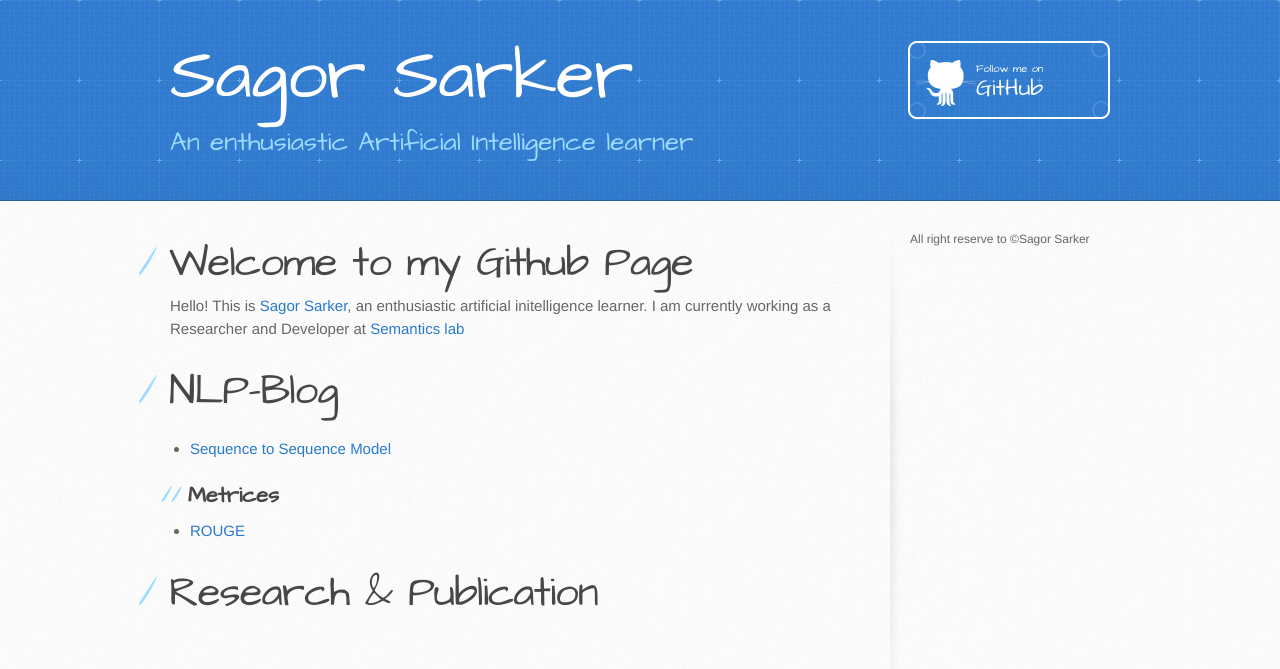
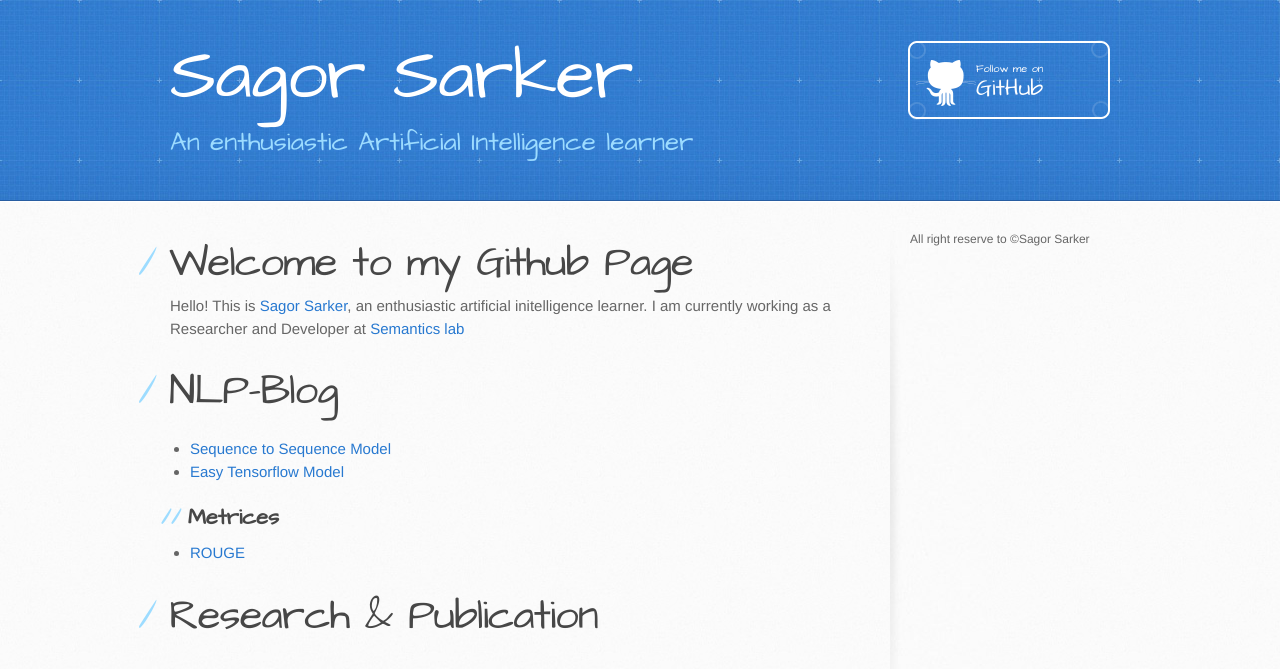
Before and after one commit to sagorbrur/sagorbrur.github.io, a Jekyll site: the page built from index.md, in a window 1280 px wide. Shown: the top 669 px of the page. Built offline with Jekyll 4.4.1, drawn with Linux system fonts in a browser that asks for light colours; our own code applies the rules of GitHub Pages for plain Markdown files.

Commit message:
Update index.md

```diff
--- a/index.md
+++ b/index.md
@@ -3,6 +3,7 @@ Hello! This is [Sagor Sarker](https://www.linkedin.com/in/sagor-sarker/), an ent
 I am currently working as a Researcher and Developer at [Semantics lab](http://semanticslab.net/)
 # NLP-Blog
 * [Sequence to Sequence Model](seq2seq-model)
+* [Easy Tensorflow Model](easy-tensorflow.md)
 ## Metrices
 * [ROUGE](rouge.md)
 
```
